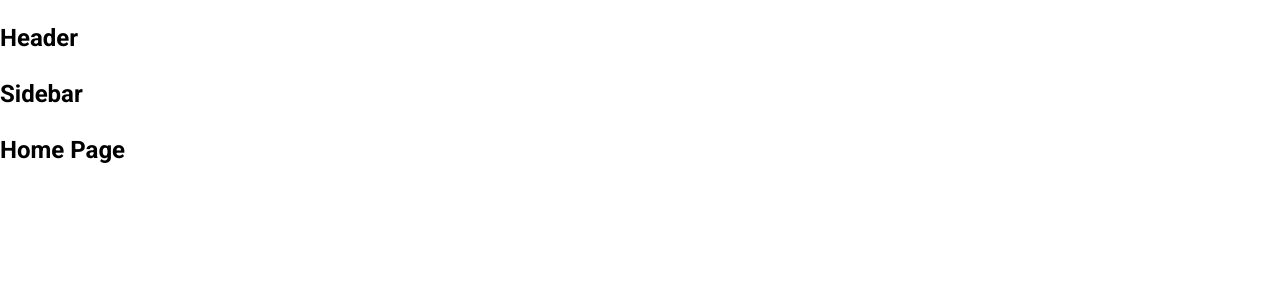
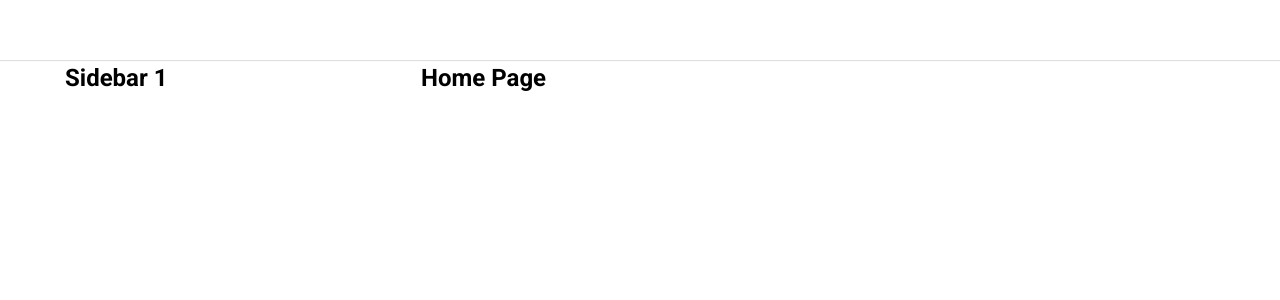
Before and after one commit to HGiang15/tiktok-ui, a React (Create React App) app: page / in a window 1280 px wide. Shown: the top 300 px of the page. Built offline with nearby package versions, Linux system fonts and the light colour scheme.

Commit message:
add setup default layout

```diff
--- a/package.json
+++ b/package.json
@@ -6,6 +6,7 @@
         "@testing-library/jest-dom": "^5.17.0",
         "@testing-library/react": "^13.4.0",
         "@testing-library/user-event": "^13.5.0",
+        "classnames": "^2.5.1",
         "normalize.css": "^8.0.1",
         "react": "^18.3.1",
         "react-dom": "^18.3.1",
--- a/src/components/GlobalStyles/GlobalStyles.scss
+++ b/src/components/GlobalStyles/GlobalStyles.scss
@@ -2,10 +2,16 @@
 @import url('https://fonts.googleapis.com/css2?family=Roboto:wght@300;400;500;700;900&display=swap');
 :root {
     --primary-color: #fe2c55;
+
+    // Default Layout
+    --default-layout-header-height: 60px;
+    --default-layout-width: 1150px;
 }
 
 * {
     box-sizing: border-box;
+    margin: 0;
+    padding: 0;
 }
 
 html {
--- /dev/null
+++ b/src/components/Layout/DefaultLayout/DefaultLayout.module.scss
@@ -0,0 +1,14 @@
+.wrapper {
+    display: flex;
+    align-items: center;
+    flex-direction: column;
+}
+
+.container {
+    width: var(--default-layout-width);
+    display: flex;
+}
+
+.content {
+    flex: 1;
+}
--- /dev/null
+++ b/src/components/Layout/DefaultLayout/Sidebar/Sidebar.module.scss
@@ -0,0 +1,3 @@
+.wrapper {
+    width: 356px;
+}
--- a/src/components/Layout/DefaultLayout/Sidebar/index.js
+++ b/src/components/Layout/DefaultLayout/Sidebar/index.js
@@ -1,5 +1,14 @@
+import classNames from 'classnames/bind';
+import styles from './Sidebar.module.scss';
+
+const cx = classNames.bind(styles);
+
 function Sidebar() {
-    return <h2>Sidebar</h2>;
+    return (
+        <aside className={cx('wrapper')}>
+            <h2>Sidebar 1</h2>
+        </aside>
+    );
 }
 
 export default Sidebar;
--- a/src/components/Layout/DefaultLayout/index.js
+++ b/src/components/Layout/DefaultLayout/index.js
@@ -1,13 +1,18 @@
+import classNames from 'classnames/bind';
 import Header from '~/components/Layout/components/Header';
+import styles from './DefaultLayout.module.scss';
 import Sidebar from './Sidebar';
+
+const cx = classNames.bind(styles);
 
 function DefaultLayout({ children }) {
     return (
-        <div>
+        <div className={cx('wrapper')}>
             <Header />
-            <div className="container">
+
+            <div className={cx('container')}>
                 <Sidebar />
-                <div className="content">{children}</div>
+                <div className={cx('content')}>{children}</div>
             </div>
         </div>
     );
--- a/src/components/Layout/HeaderOnly/index.js
+++ b/src/components/Layout/HeaderOnly/index.js
@@ -1,6 +1,6 @@
 import Header from '~/components/Layout/components/Header';
 
-function DefaultLayout({ children }) {
+function HeaderOnly({ children }) {
     return (
         <div>
             <Header />
@@ -11,4 +11,4 @@
     );
 }
 
-export default DefaultLayout;
+export default HeaderOnly;
--- /dev/null
+++ b/src/components/Layout/components/Header/Header.module.scss
@@ -0,0 +1,12 @@
+.wrapper {
+    width: 100%;
+    height: var(--default-layout-header-height, 60px);
+    box-shadow: 0 1px 1px rgb(0 0 0 / 12%);
+    display: flex;
+    justify-content: center;
+}
+
+.inner {
+    height: 100%;
+    width: var(--default-layout-width);
+}
--- a/src/components/Layout/components/Header/index.js
+++ b/src/components/Layout/components/Header/index.js
@@ -1,5 +1,14 @@
+import classNames from 'classnames/bind';
+import styles from './Header.module.scss';
+
+const cx = classNames.bind(styles);
+
 function Header() {
-    return <h2>Header</h2>;
+    return (
+        <header className={cx('wrapper')}>
+            <div className={cx('inner')}></div>
+        </header>
+    );
 }
 
 export default Header;
```
Also changed, not shown: 2 other files (tests, documents, lock files or other folders).
